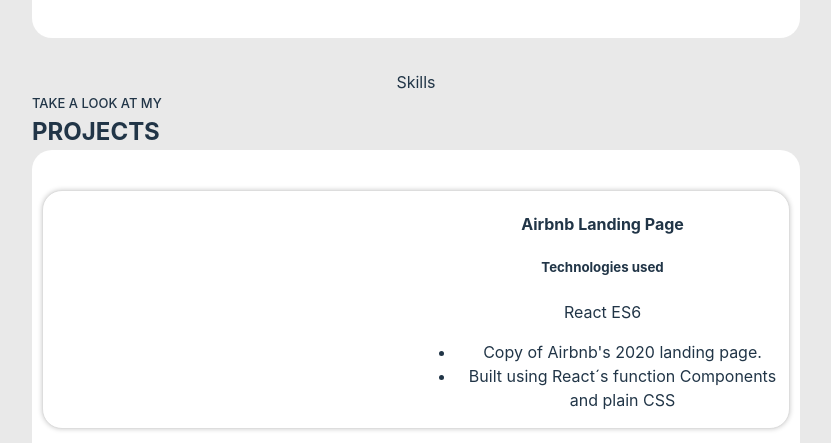
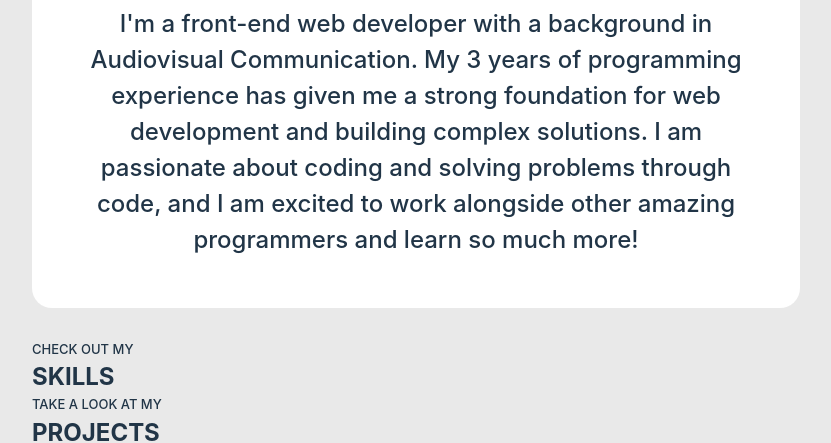
Before and after one commit to MSiestoGarabana/webfolio-msiesto, a React (Vite) app: page / in a window 1280 px wide. Shown: the part 401-844 px from the top of the page, without its empty margins (352-1183 px from the left). Built offline with nearby package versions, Linux system fonts and the light colour scheme.

Commit message:
fixing naming Bug & creating Skills componente

```diff
--- a/src/Components.Main/Skills.tsx
+++ b/src/Components.Main/Skills.tsx
@@ -1,8 +1,12 @@
 import React from 'react'
+import CardHeader from './Components.header/ComponentHeader'
+
 
 function Skills () {
   return (
-    <div>Skills</div>
+    <div>
+      <CardHeader heading="CHECK OUT MY" title="SKILLS"></CardHeader>
+    </div>
   )
 }
  export default Skills
--- a/src/main.tsx
+++ b/src/main.tsx
@@ -1,4 +1,4 @@
-import Header from "./Components.Main/Header";
+import Header from "./Components.Main/Header/Header";
 import AboutMe from "./Components.Main/AboutMe/AboutMe";
 import Skills from "./Components.Main/Skills";
 import Projects from "./Components.Main/Projects/Projects";
```
